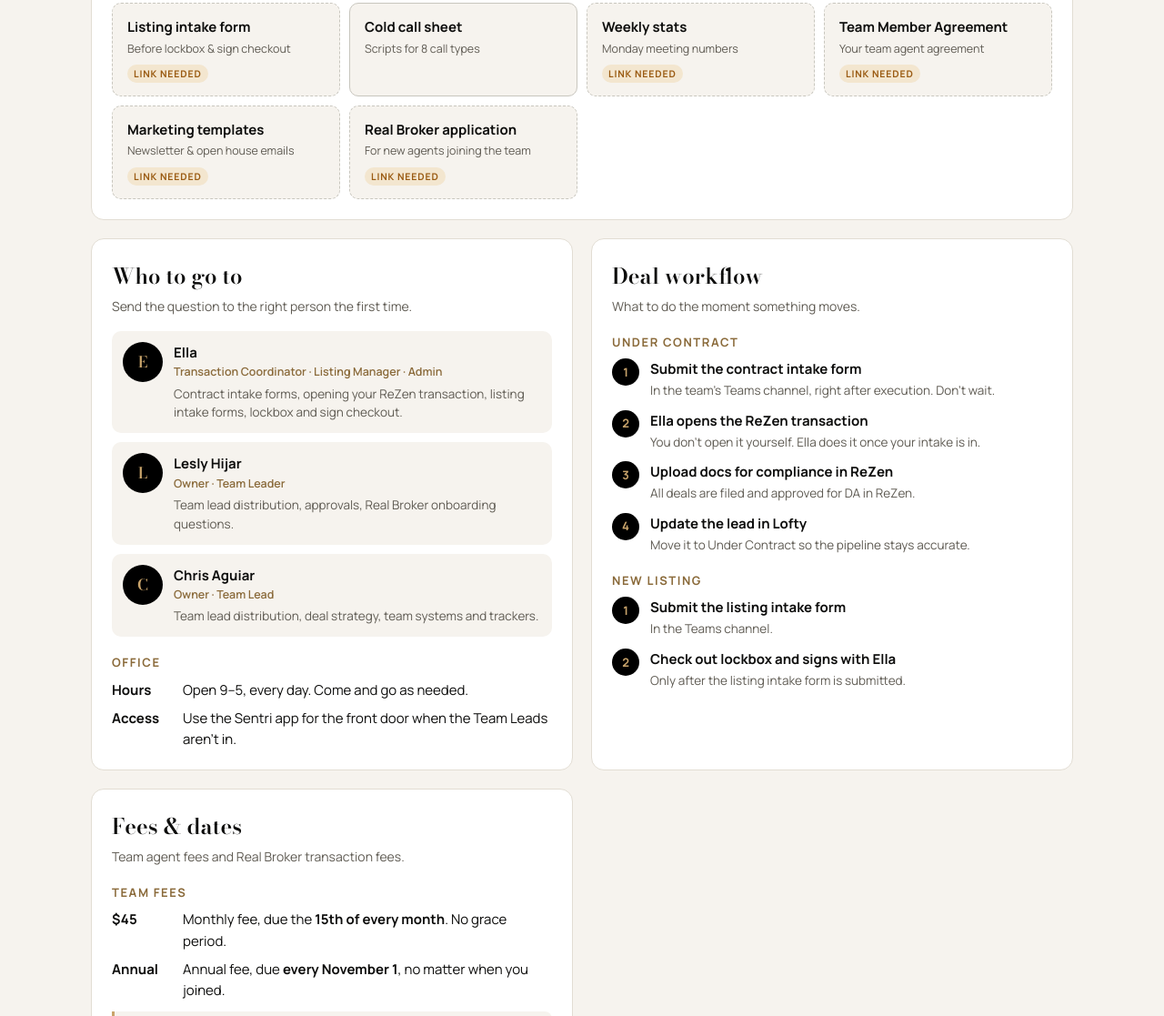
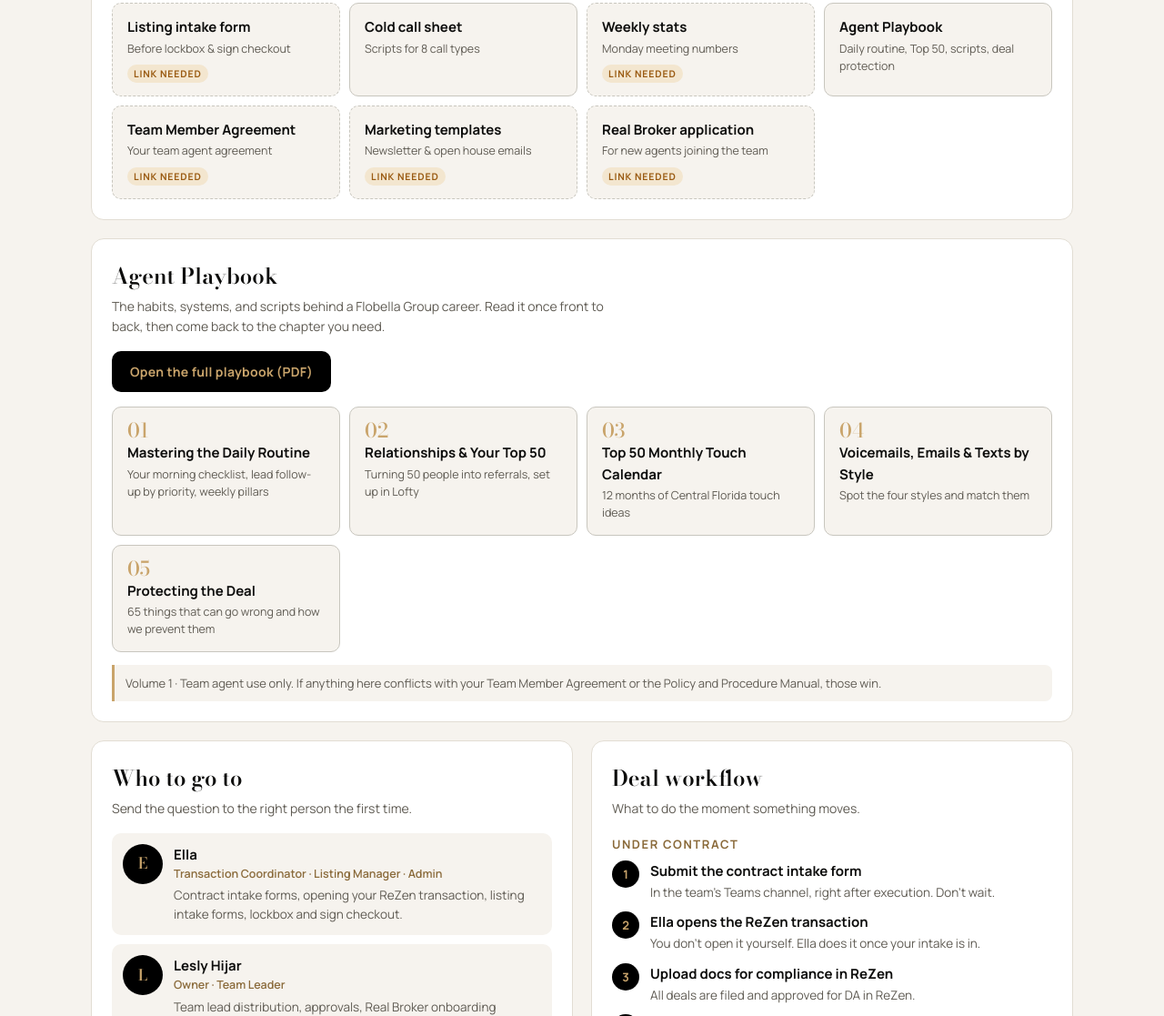
Before and after one commit to Flobella/team-hub, a plain HTML site: page index.html in a window 1280 px wide. Shown: the part 1180-2297 px from the top of the page at 91% size. Drawn offline with nearby package versions, Linux system fonts and the light colour scheme.

Commit message:
Add Agent Playbook (Volume 1) section and PDF
Adds the branded 20-page Agent Playbook under docs/, a new Agent Playbook
section with chapter shortcuts, a Quick links entry, and offline caching.

Co-Authored-By: Claude Opus 5.5 <noreply@anthropic.com>
Claude-Session: https://claude.ai/code/session_015UFCtoH4iTYQqZ4Zdxtso9

```diff
--- a/index.html
+++ b/index.html
@@ -84,6 +84,10 @@ h3{font-size:13px;letter-spacing:.12em;text-transform:uppercase;color:var(--sand
 .link:hover{border-color:var(--sand);background:var(--white)}
 .link b{font-size:15px}
 .link small{color:var(--muted);font-size:12.5px}
+.pb-open{display:inline-block;margin:0 0 16px;padding:12px 20px;border-radius:10px;background:var(--black,#000);color:var(--sand);font-weight:700;font-size:14px;letter-spacing:.3px;text-decoration:none}
+.pb-open:hover{background:#1e1e1e}
+.pb-chapters .link .num{font-family:"Bodoni Moda",serif;color:var(--sand);font-size:22px;line-height:1}
+.pb-chapters{margin-bottom:14px}
 .link.missing{border-style:dashed;cursor:default}
 .link .chip{align-self:flex-start;margin-top:6px;font-size:10.5px;font-weight:700;letter-spacing:.08em;text-transform:uppercase;padding:2px 7px;border-radius:99px;background:#f3e6cf;color:var(--warn)}
 
@@ -249,6 +253,7 @@ footer{max-width:1120px;margin:0 auto;padding:0 20px 40px;color:var(--muted);fon
   <ul>
     <li><a href="#leaderboard">Leaderboard</a></li>
     <li><a href="#links">Quick links</a></li>
+    <li><a href="#playbook">Agent Playbook</a></li>
     <li><a href="#contacts">Who to go to</a></li>
     <li><a href="#deals">Deal workflow</a></li>
     <li><a href="#fees">Fees &amp; dates</a></li>
@@ -305,6 +310,14 @@ footer{max-width:1120px;margin:0 auto;padding:0 20px 40px;color:var(--muted);fon
     <h2>Quick links</h2>
     <p class="lede">Everything you open on a normal day. Bookmark this page and start here.</p>
     <div class="links" id="link-grid"></div>
+  </section>
+
+  <section class="wide" id="playbook">
+    <h2>Agent Playbook</h2>
+    <p class="lede">The habits, systems, and scripts behind a Flobella Group career. Read it once front to back, then come back to the chapter you need.</p>
+    <a class="pb-open" href="docs/Flobella_Group_Agent_Playbook.pdf" target="_blank" rel="noopener">Open the full playbook (PDF)</a>
+    <div class="links pb-chapters" id="pb-grid"></div>
+    <div class="note">Volume 1 · Team agent use only. If anything here conflicts with your Team Member Agreement or the Policy and Procedure Manual, those win.</div>
   </section>
 
   <section id="contacts">
@@ -465,9 +478,20 @@ const LINKS = [
   {name:"Listing intake form",  desc:"Before lockbox & sign checkout",           url:""},
   {name:"Cold call sheet",      desc:"Scripts for 8 call types",                 url:"https://flobella.github.io/cold-call-sheet/"},
   {name:"Weekly stats",         desc:"Monday meeting numbers",                   url:""},
+  {name:"Agent Playbook",       desc:"Daily routine, Top 50, scripts, deal protection", url:"docs/Flobella_Group_Agent_Playbook.pdf"},
   {name:"Team Member Agreement",desc:"Your team agent agreement",                url:""},
   {name:"Marketing templates",  desc:"Newsletter & open house emails",           url:""},
   {name:"Real Broker application", desc:"For new agents joining the team",       url:""}
+];
+
+/* ---- AGENT PLAYBOOK: page = the chapter's first page in the PDF ---- */
+const PLAYBOOK = "docs/Flobella_Group_Agent_Playbook.pdf";
+const CHAPTERS = [
+  {n:"01", name:"Mastering the Daily Routine",       desc:"Your morning checklist, lead follow-up by priority, weekly pillars", page:3},
+  {n:"02", name:"Relationships & Your Top 50",        desc:"Turning 50 people into referrals, set up in Lofty",                 page:6},
+  {n:"03", name:"Top 50 Monthly Touch Calendar",      desc:"12 months of Central Florida touch ideas",                          page:11},
+  {n:"04", name:"Voicemails, Emails & Texts by Style",desc:"Spot the four styles and match them",                               page:13},
+  {n:"05", name:"Protecting the Deal",                desc:"65 things that can go wrong and how we prevent them",               page:16}
 ];
 
 const PIPE = ["New Lead","Attempting Contact","Connected","Nurture","Active Buyer","Showing Scheduled","Appointment Set","Appointment Met","Listed","Under Contract","Closed"];
@@ -486,6 +510,11 @@ const $ = id => document.getElementById(id);
 $("link-grid").innerHTML = LINKS.map(l => l.url
   ? `<a class="link" href="${l.url}" target="_blank" rel="noopener"><b>${l.name}</b><small>${l.desc}</small></a>`
   : `<div class="link missing"><b>${l.name}</b><small>${l.desc}</small><span class="chip">Link needed</span></div>`
+).join("");
+
+// Playbook chapters
+$("pb-grid").innerHTML = CHAPTERS.map(ch =>
+  `<a class="link" href="${PLAYBOOK}#page=${ch.page}" target="_blank" rel="noopener"><span class="num">${ch.n}</span><b>${ch.name}</b><small>${ch.desc}</small></a>`
 ).join("");
 
 // Pipeline
--- a/sw.js
+++ b/sw.js
@@ -1,9 +1,9 @@
 // Flobella Group Team Hub — offline support.
 // Network first so agents always get the latest version; falls back to the saved copy when offline.
 // Bump VERSION whenever you change the icons or want to force a fresh cache.
-const VERSION = "fg-hub-v5";
+const VERSION = "fg-hub-v6";
 const SHELL = ["./", "./index.html", "./manifest.webmanifest",
-  "./icons/icon-192.png", "./icons/icon-512.png", "./icons/apple-touch-icon.png", "./icons/favicon-32.png", "./brand/logo-gold.png", "./activity.js"];
+  "./icons/icon-192.png", "./icons/icon-512.png", "./icons/apple-touch-icon.png", "./icons/favicon-32.png", "./brand/logo-gold.png", "./activity.js", "./docs/Flobella_Group_Agent_Playbook.pdf"];
 
 self.addEventListener("install", e => {
   e.waitUntil(caches.open(VERSION).then(c => c.addAll(SHELL)).then(() => self.skipWaiting()));
```
Also changed, not shown: 1 other file.
